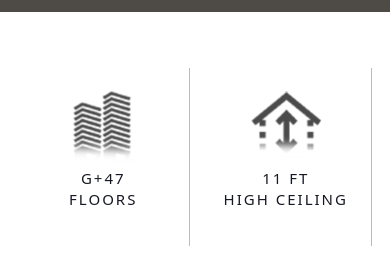
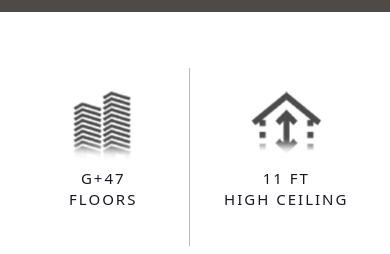
Before and after one commit to vickysm123/Bootstrap-Training, a plain HTML site: page index.html in a window 390 px wide. Shown: the part 758-1012 px from the top of the page. Drawn offline with nearby package versions, Linux system fonts and the light colour scheme.

Commit message:
noborder

```diff
--- a/index.html
+++ b/index.html
@@ -121,7 +121,7 @@
                     </div>
                 </div>
             </div>
-            <div class="counter-card" data-aos="fade-up" data-aos-duration="2000">
+            <div class="counter-card" id="card-id" data-aos="fade-up" data-aos-duration="2000">
                 <div class="media-body">
                     <img src="images/unit-testing.webp" alt="residential builders" loading="lazy">
                     <div class="project-hight-content">
--- a/style.css
+++ b/style.css
@@ -131,6 +131,9 @@ button {
     margin: 6px;
     gap: 11px;
   }
+  #card-id{
+    border: none;
+  }
 }
 
 
```
